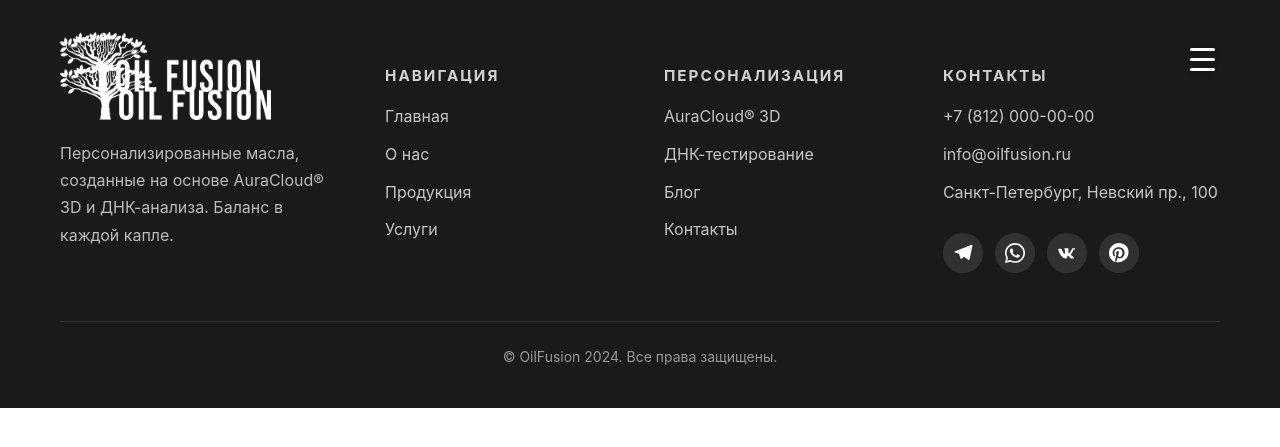
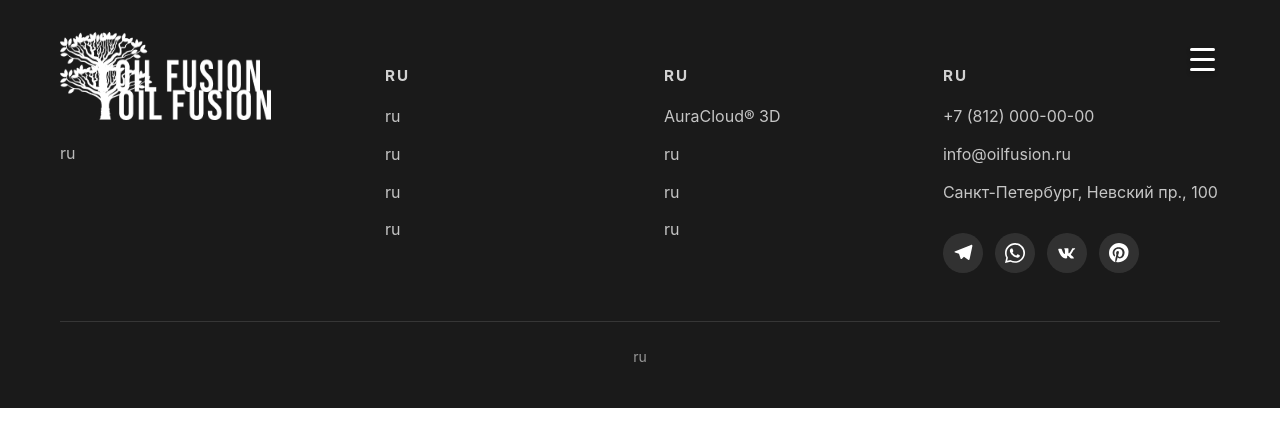
Before and after one commit to KoboSteruS/OilFusion_lending, a Flask app: template app/templates/index.html in a window 1280 px wide. Shown: the top 447 px of the page. Run offline with Flask 3, Linux system fonts and the light colour scheme; the template is opened without the code that fills it: most values are stand-ins (such as "Sample title", 1, 10 or a date in 2020); some libraries are stand-ins or nearby versions.

Commit message:
Add full multilingual support for Personalization, Contacts, and Footer

```diff
--- a/app/templates/sections/footer.html
+++ b/app/templates/sections/footer.html
@@ -7,29 +7,29 @@
                     <img src="{{ url_for('static', filename='images/logo.png') }}" alt="OilFusion" />
                 </a>
                 <p class="footer-description">
-                    Персонализированные масла, созданные на основе AuraCloud® 3D и ДНК-анализа. Баланс в каждой капле.
+                    {{ get_content('footer', 'tagline', current_locale) or 'Персонализированные масла, созданные на основе AuraCloud® 3D и ДНК-анализа. Баланс в каждой капле.' }}
                 </p>
             </div>
             <div class="footer-column">
-                <h4 class="footer-heading">Навигация</h4>
+                <h4 class="footer-heading">{{ get_content('footer', 'navigation_title', current_locale) or 'НАВИГАЦИЯ' }}</h4>
                 <ul class="footer-links">
-                    <li><a href="#hero">Главная</a></li>
-                    <li><a href="#about">О нас</a></li>
-                    <li><a href="#products">Продукция</a></li>
-                    <li><a href="#services">Услуги</a></li>
+                    <li><a href="#hero">{{ get_content('footer', 'nav_home', current_locale) or 'Главная' }}</a></li>
+                    <li><a href="#about">{{ get_content('footer', 'nav_about', current_locale) or 'О нас' }}</a></li>
+                    <li><a href="#products">{{ get_content('footer', 'nav_products', current_locale) or 'Продукция' }}</a></li>
+                    <li><a href="#services">{{ get_content('footer', 'nav_services', current_locale) or 'Услуги' }}</a></li>
                 </ul>
             </div>
             <div class="footer-column">
-                <h4 class="footer-heading">Персонализация</h4>
+                <h4 class="footer-heading">{{ get_content('footer', 'personalization_title', current_locale) or 'ПЕРСОНАЛИЗАЦИЯ' }}</h4>
                 <ul class="footer-links">
                     <li><a href="#personalization">AuraCloud® 3D</a></li>
-                    <li><a href="#personalization">ДНК-тестирование</a></li>
-                    <li><a href="#blog">Блог</a></li>
-                    <li><a href="#contacts">Контакты</a></li>
+                    <li><a href="#personalization">{{ get_content('services', 'dna_testing_title', current_locale) or 'ДНК-тестирование' }}</a></li>
+                    <li><a href="#blog">{{ get_content('footer', 'nav_blog', current_locale) or 'Блог' }}</a></li>
+                    <li><a href="#contacts">{{ get_content('footer', 'nav_contacts', current_locale) or 'Контакты' }}</a></li>
                 </ul>
             </div>
             <div class="footer-column">
-                <h4 class="footer-heading">Контакты</h4>
+                <h4 class="footer-heading">{{ get_content('footer', 'contacts_title', current_locale) or 'КОНТАКТЫ' }}</h4>
                 <ul class="footer-contact">
                     <li><a href="tel:+78120000000">+7 (812) 000-00-00</a></li>
                     <li><a href="mailto:info@oilfusion.ru">info@oilfusion.ru</a></li>
@@ -60,7 +60,7 @@
             </div>
         </div>
         <div class="footer-bottom">
-            <p>© OilFusion 2024. Все права защищены.</p>
+            <p>{{ get_content('footer', 'copyright', current_locale) or '© OilFusion 2024. Все права защищены.' }}</p>
         </div>
     </div>
 </footer>
```
Also changed, not shown: app/routes/main.py (+13 -0 lines), app/templates/sections/contacts.html (+10 -10 lines).
